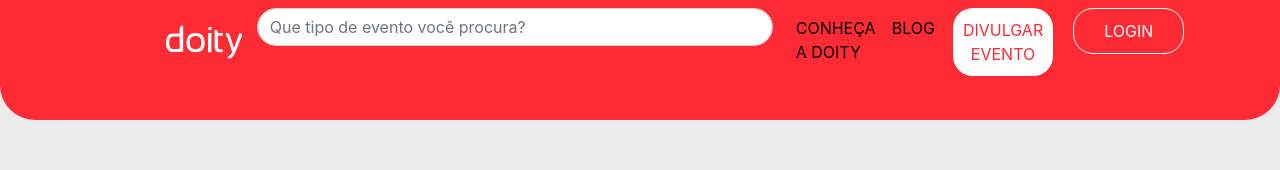
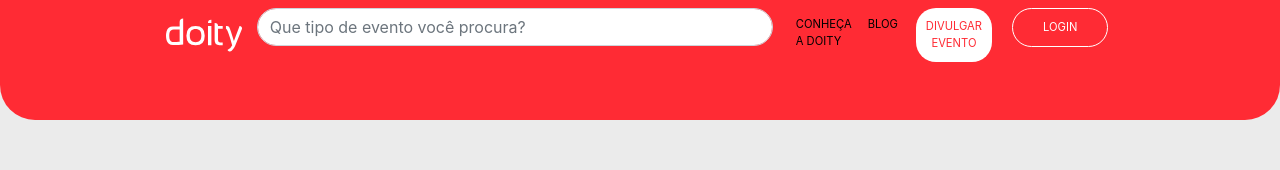
Before and after one commit to wdev007/Agenda-de-Eventos, a React (Create React App) app: page /evento/1/1 in a window 1280 px wide. Shown: the top 170 px of the page. Built offline with nearby package versions, Linux system fonts and the light colour scheme; data requests are answered from the project's data file.

Commit message:
css do headernav modificado

```diff
--- a/src/components/Formulario/index.js
+++ b/src/components/Formulario/index.js
@@ -1,6 +1,7 @@
 import React from "react";
-import { browserHistory } from "react-router";
 import "./index.css";
+
+// import { Redirect } from "react-router-dom";
 
 export default class Formulario extends React.Component {
   constructor(props) {
@@ -35,7 +36,7 @@ export default class Formulario extends React.Component {
       },
       body: JSON.stringify(body)
     }).then(res => {
-      browserHistory.push("/");
+      // <Redirect to={{ pathname: "/" }}></Redirect>;
     });
   }
 
--- a/src/components/HeaderNav/index.css
+++ b/src/components/HeaderNav/index.css
@@ -1,10 +1,11 @@
-#navbarHeader{
+#navbarHeader {
   display: block !important;
   justify-content: flex-start !important;
   background-color: #ff2b34 !important;
   height: 15vh;
   border-bottom-left-radius: 35px;
   border-bottom-right-radius: 35px;
+  font-size: 0.7rem;
 }
 
 .logo {
```
Lines whose indentation alone changed are shown as unchanged.
